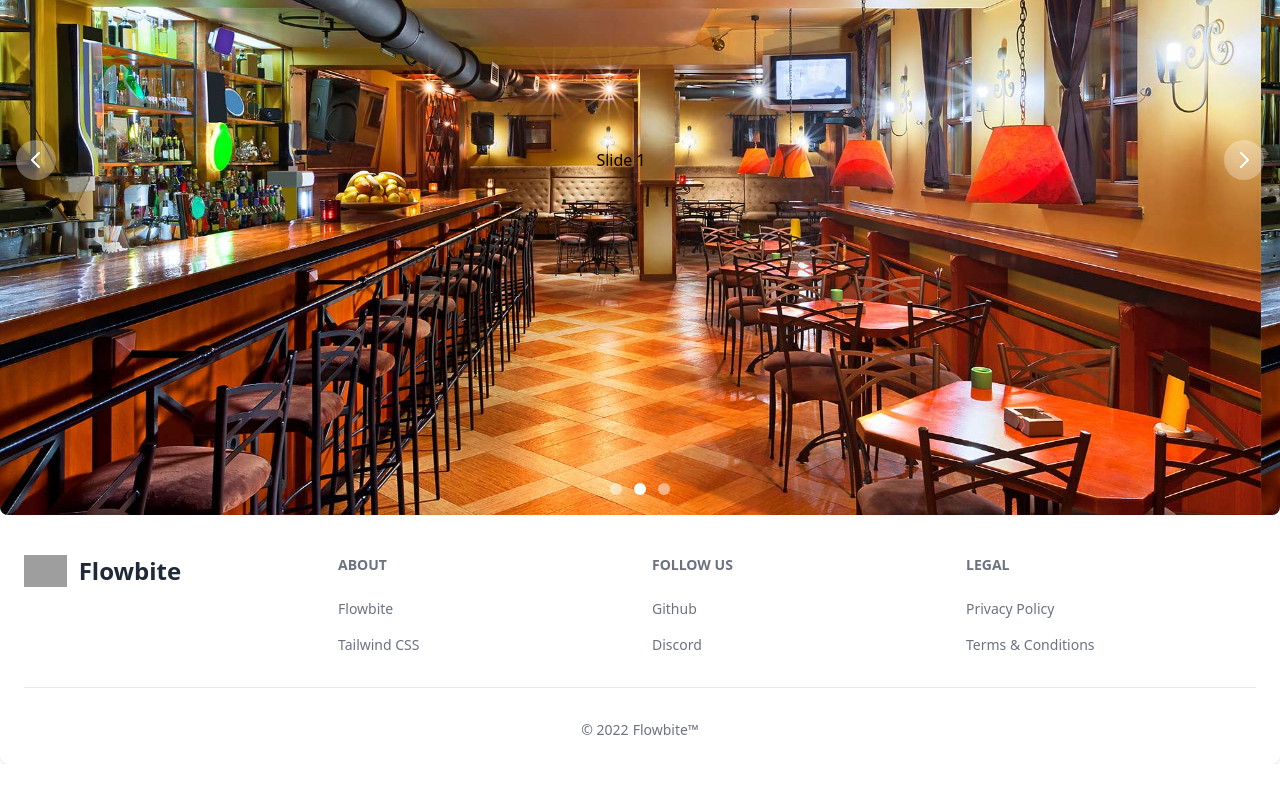
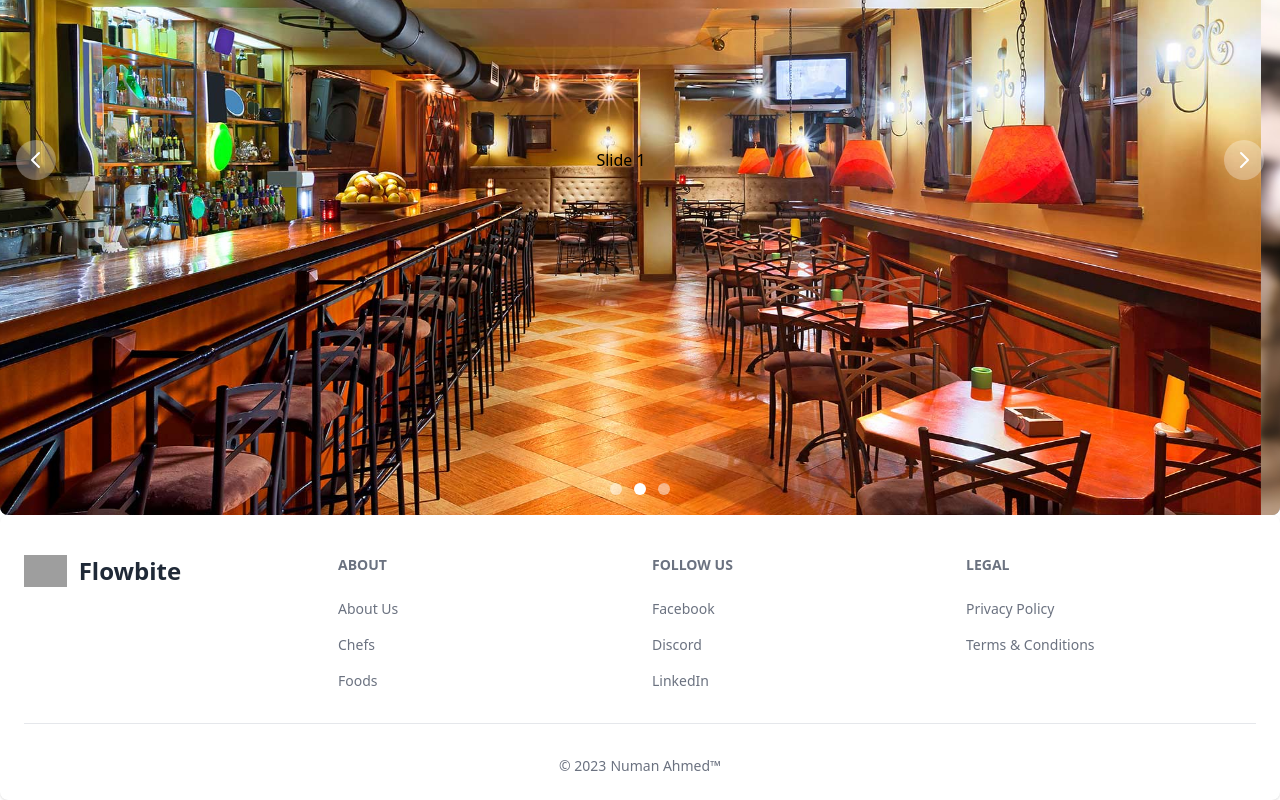
Before and after one commit to mdnumanahmed/canadian-food-hub-client, a React (Vite) app: page / in a window 1280 px wide. Shown: the part 280-1080 px from the top of the page. Before the commit the page ends 1044 px from the top, so only its background shows below. Built offline with nearby package versions, Linux system fonts and the light colour scheme; grey boxes are pictures that could not be loaded.

Commit message:
Created AuthProvider and initialize auth in it and setup firebase config

```diff
--- /dev/null
+++ b/src/firebase/firebase.config.js
@@ -0,0 +1,19 @@
+// Import the functions you need from the SDKs you need
+import { initializeApp } from "firebase/app";
+// TODO: Add SDKs for Firebase products that you want to use
+// https://firebase.google.com/docs/web/setup#available-libraries
+
+// Your web app's Firebase configuration
+const firebaseConfig = {
+  apiKey: "AIzaSyB1V3RZ-XPjBxXwgLH0_T-HmVqHlrEpYD4",
+  authDomain: "canadian-food-hub.firebaseapp.com",
+  projectId: "canadian-food-hub",
+  storageBucket: "canadian-food-hub.appspot.com",
+  messagingSenderId: "232961572677",
+  appId: "1:232961572677:web:e725acf2a5f11ee6efc82c",
+};
+
+// Initialize Firebase
+const app = initializeApp(firebaseConfig);
+
+export default app;
--- a/src/pages/Home/Slider.jsx
+++ b/src/pages/Home/Slider.jsx
@@ -1,6 +1,7 @@
 import { Carousel } from "flowbite-react";
 import React from "react";
 import slide1 from '../../assets/news_bg.jpg'
+import slide2 from '../../assets/dish_bg.jpg'
 
 const Slider = () => {
   return (
@@ -9,7 +10,7 @@ const Slider = () => {
         <div className="flex h-full items-center justify-center bg-gray-400 dark:bg-gray-700 dark:text-white bg-cover" style={{backgroundImage: `url(${slide1})`}}>
           Slide 1
         </div>
-        <div className="flex h-full items-center justify-center bg-gray-400 dark:bg-gray-700 dark:text-white bg-cover" style={{backgroundImage: `url(${slide1})`}}>
+        <div className="flex h-full items-center justify-center bg-gray-400 dark:bg-gray-700 dark:text-white bg-cover" style={{backgroundImage: `url(${slide2})`}}>
           Slide 2
         </div>
         <div className="flex h-full items-center justify-center bg-gray-400 dark:bg-gray-700 dark:text-white bg-cover" style={{backgroundImage: `url(${slide1})`}}>
--- /dev/null
+++ b/src/providers/AuthProvider.jsx
@@ -0,0 +1,22 @@
+import React, { createContext } from 'react';
+import { getAuth } from "firebase/auth";
+import app from '../firebase/firebase.config';
+
+export const AuthContext = createContext(null)
+
+const auth = getAuth(app)
+
+const AuthProvider = ({children}) => {
+    const user = null
+
+    const authInfo = {
+        user
+    }
+    return (
+        <AuthContext.Provider value={authInfo}>
+            {children}
+        </AuthContext.Provider>
+    );
+};
+
+export default AuthProvider;
--- a/src/shared/FoodFooter.jsx
+++ b/src/shared/FoodFooter.jsx
@@ -26,15 +26,17 @@ const FoodFooter = () => {
             <div>
               <Footer.Title title="about" />
               <Footer.LinkGroup col={true}>
-                <Footer.Link href="#">Flowbite</Footer.Link>
-                <Footer.Link href="#">Tailwind CSS</Footer.Link>
+                <Footer.Link href="#">About Us</Footer.Link>
+                <Footer.Link href="#">Chefs </Footer.Link>
+                <Footer.Link href="#">Foods</Footer.Link>
               </Footer.LinkGroup>
             </div>
             <div>
               <Footer.Title title="Follow us" />
               <Footer.LinkGroup col={true}>
-                <Footer.Link href="#">Github</Footer.Link>
+                <Footer.Link href="#">Facebook</Footer.Link>
                 <Footer.Link href="#">Discord</Footer.Link>
+                <Footer.Link href="#">LinkedIn</Footer.Link>
               </Footer.LinkGroup>
             </div>
             <div>
@@ -48,7 +50,7 @@ const FoodFooter = () => {
         </div>
         <Footer.Divider />
         <div className="w-full sm:flex sm:items-center sm:justify-center">
-          <Footer.Copyright href="#" by="Flowbite™" year={2022} />
+          <Footer.Copyright href="#" by="Numan Ahmed™" year={2023} />
 
         </div>
       </div>
```
Also changed, not shown: src/main.jsx (+12 -9 lines), src/assets/dish_bg.jpg (added).
